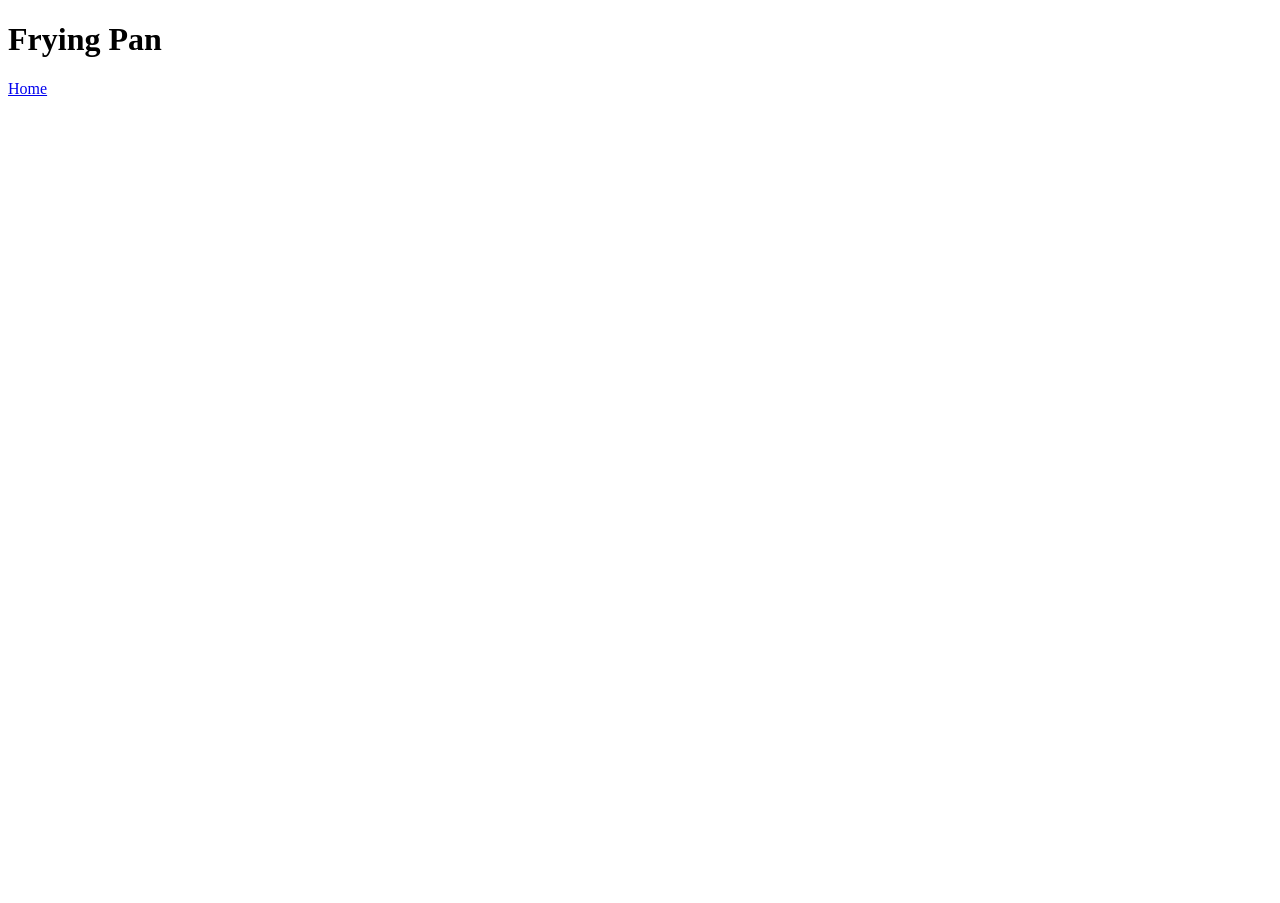
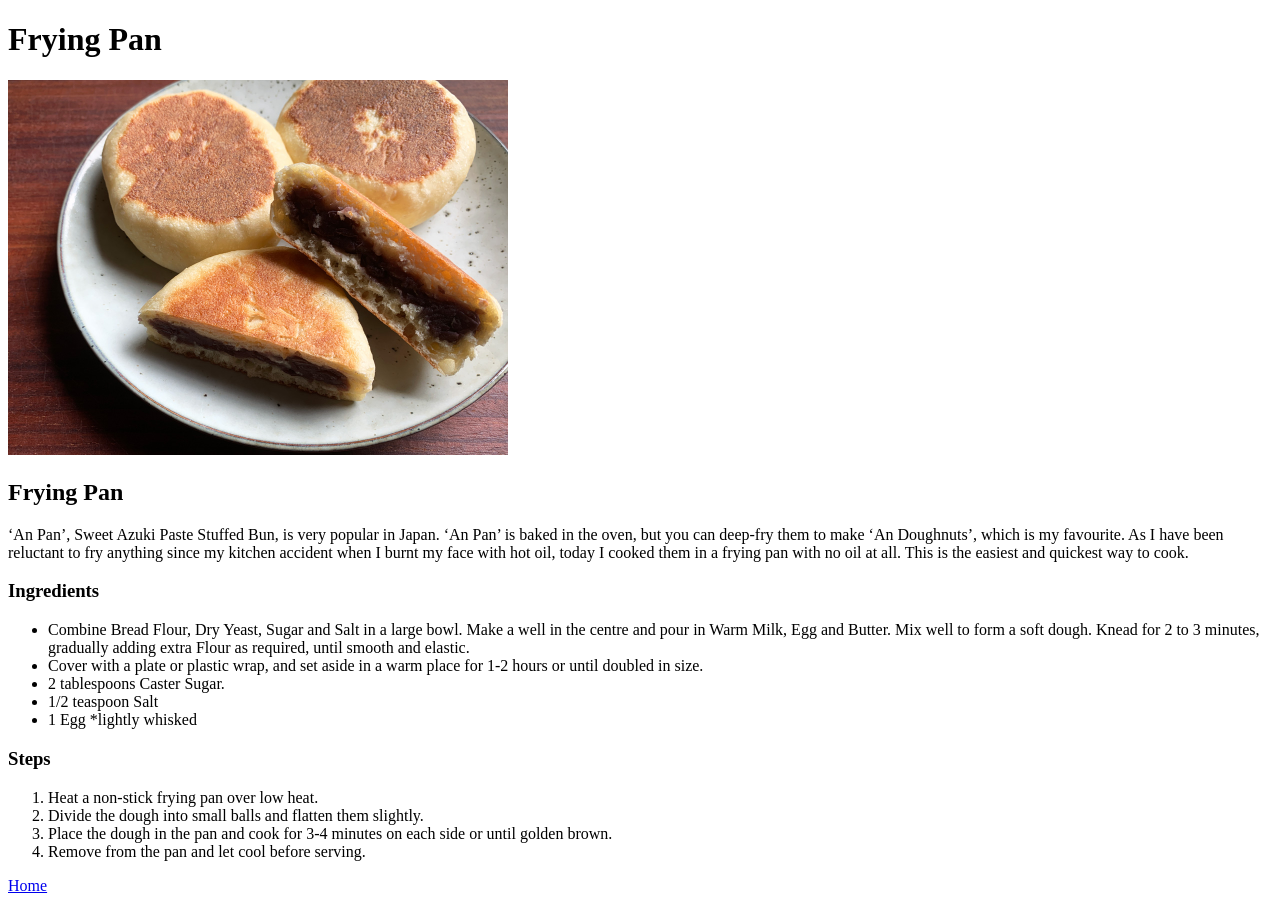
Before and after one commit to fethi87/odin-recipes, a plain HTML site: page pan.html in a window 1280 px wide. Before the commit the page ends 800 px from the top, so only its background shows below. Drawn offline with Linux system fonts and the light colour scheme.

Commit message:
ending Frying Pan html page

```diff
--- a/pan.html
+++ b/pan.html
@@ -7,6 +7,44 @@
   </head>
   <body>
     <h1>Frying Pan</h1>
+
+    <img src="/images/Frying_Pan_An_Pan.jpg" width="500px" />
+    <h2>Frying Pan</h2>
+    <p>
+      ‘An Pan’, Sweet Azuki Paste Stuffed Bun, is very popular in Japan. ‘An
+      Pan’ is baked in the oven, but you can deep-fry them to make ‘An
+      Doughnuts’, which is my favourite. As I have been reluctant to fry
+      anything since my kitchen accident when I burnt my face with hot oil,
+      today I cooked them in a frying pan with no oil at all. This is the
+      easiest and quickest way to cook.
+    </p>
+    <h3>Ingredients</h3>
+    <ul>
+      <li>
+        Combine Bread Flour, Dry Yeast, Sugar and Salt in a large bowl. Make a
+        well in the centre and pour in Warm Milk, Egg and Butter. Mix well to
+        form a soft dough. Knead for 2 to 3 minutes, gradually adding extra
+        Flour as required, until smooth and elastic.
+      </li>
+      <li>
+        Cover with a plate or plastic wrap, and set aside in a warm place for
+        1-2 hours or until doubled in size.
+      </li>
+      <li>2 tablespoons Caster Sugar.</li>
+      <li>1/2 teaspoon Salt</li>
+      <li>1 Egg *lightly whisked</li>
+    </ul>
+    <h3>Steps</h3>
+    <ol>
+      <li>Heat a non-stick frying pan over low heat.</li>
+      <li>Divide the dough into small balls and flatten them slightly.</li>
+      <li>
+        Place the dough in the pan and cook for 3-4 minutes on each side or
+        until golden brown.
+      </li>
+      <li>Remove from the pan and let cool before serving.</li>
+    </ol>
+
     <a href="/index.html">Home</a>
   </body>
 </html>
```
